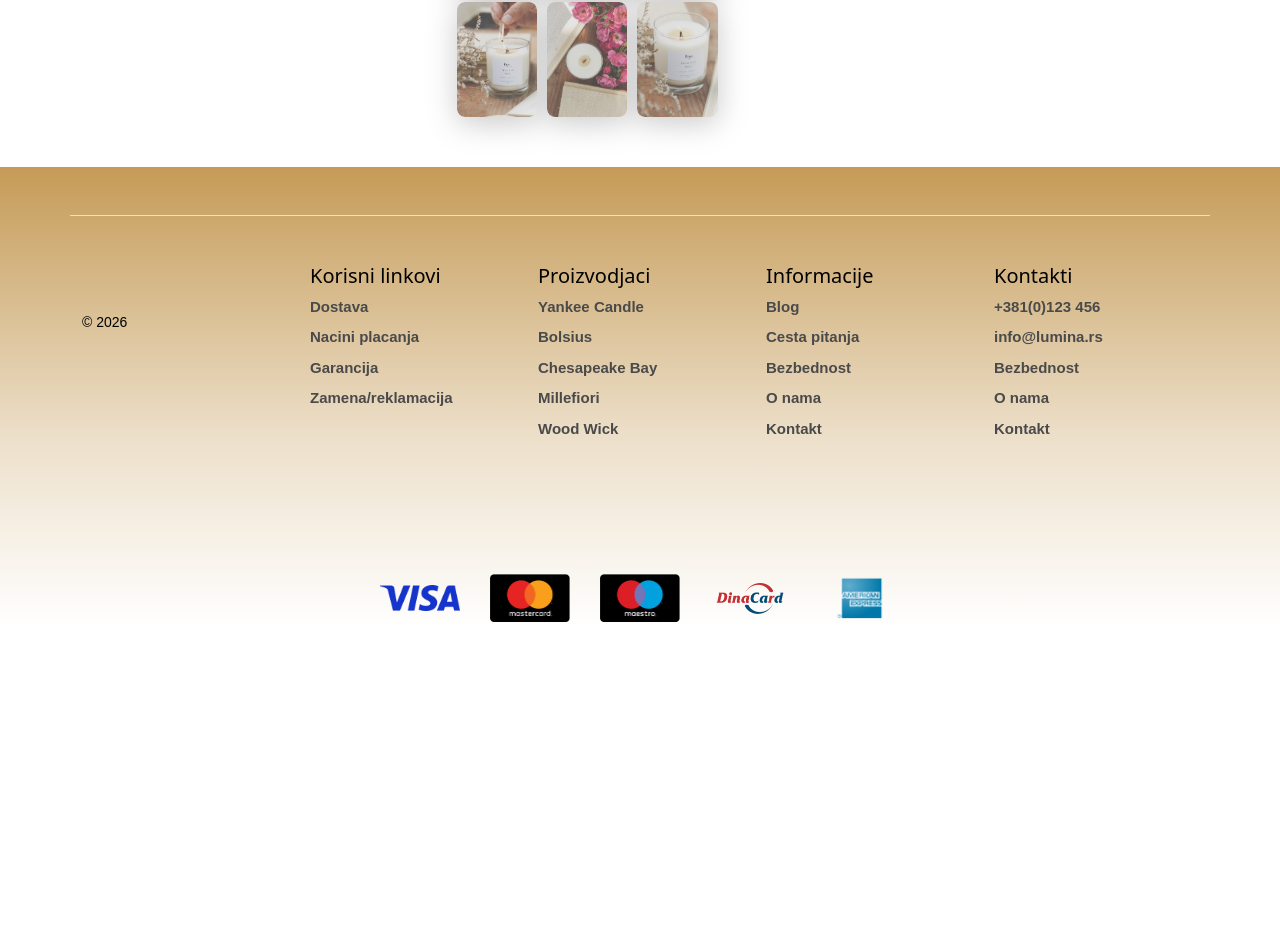
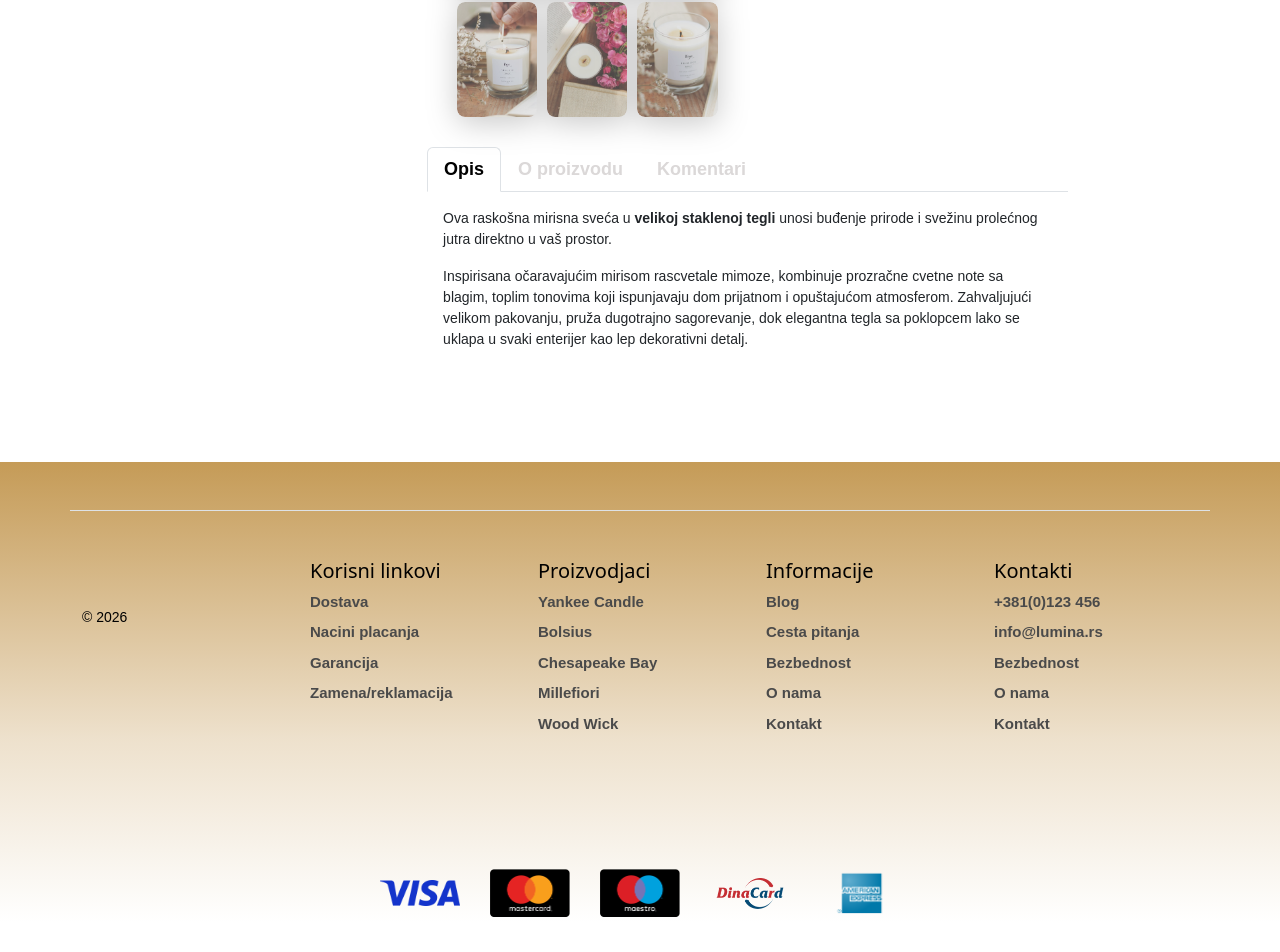
Before and after one commit to MladenTT/lumina-frontend, a React (Vite) app: page /candle in a window 1280 px wide. Shown: the part 736-1688 px from the top of the page. Before the commit the page ends 1364 px from the top, so only its background shows below. Built offline with nearby package versions, Linux system fonts and the light colour scheme.

Commit message:
landing page dodat opis proizvoda

```diff
--- a/src/components/Body.css
+++ b/src/components/Body.css
@@ -27,6 +27,10 @@
     margin-bottom: 20px;;
 }
 
+.mobile-shortcuts {
+    display: none;
+}
+
 @media screen and (max-width: 768px) {
 
     .Body-left {
@@ -40,4 +44,8 @@
         padding-left: 0%;
         padding-right: 0%;
     }
+
+    .mobile-shortcuts {
+        display:block;
+    }
 }
--- a/src/components/Body.jsx
+++ b/src/components/Body.jsx
@@ -13,6 +13,9 @@ const Body = () => {
             <div className="Body-right">
                 <Carousel />
                 <CardList />
+                <div className="mobile-shortcuts">
+                    <Shortcuts />
+                </div>
             </div>
 
         </div>
--- a/src/components/Carousel.css
+++ b/src/components/Carousel.css
@@ -43,7 +43,7 @@
     height: 15rem; /* Mora da prati visinu .carousel-item-a */
   }
 
-  p {
+  .carousel-caption p {
     display: none; /* Sakrivamo paragraf na mobilnim uređajima */
   }
 
--- /dev/null
+++ b/src/components/Review.css
@@ -0,0 +1,19 @@
+.review-container {
+    min-height: 100px;
+    width: 100%;
+    display: flex;
+    align-items: center;
+    gap: 30px;
+}
+
+.review-left {
+    flex: 0 0 150px;
+    text-align: center;
+}
+
+.review-right {
+    flex: 1;
+    display: flex;
+    flex-direction: column;
+    gap: 8px;
+}
--- /dev/null
+++ b/src/components/Review.jsx
@@ -0,0 +1,33 @@
+import './Review.css';
+
+const Review = () => {
+    return (
+        <div className="review-container">
+            <div className="review-left">
+                <div>
+                    <p>Prosecna ocena</p>
+                </div>
+                <div><h4>0.00</h4></div>
+            </div>
+            <div className="review-right">
+                <div className="progress" role="progressbar" aria-label="Basic example" aria-valuenow="0" aria-valuemin="0" aria-valuemax="100">
+                    <div className="progress-bar" style={{ width: '0%', backgroundColor: '#ffc107' }}></div>
+                </div>
+                <div className="progress" role="progressbar" aria-label="Basic example" aria-valuenow="25" aria-valuemin="0" aria-valuemax="100">
+                    <div className="progress-bar" style={{ width: '25%', backgroundColor: '#ffc107' }}></div>
+                </div>
+                <div className="progress" role="progressbar" aria-label="Basic example" aria-valuenow="50" aria-valuemin="0" aria-valuemax="100">
+                    <div className="progress-bar" style={{ width: '50%', backgroundColor: '#ffc107' }}></div>
+                </div>
+                <div className="progress" role="progressbar" aria-label="Basic example" aria-valuenow="75" aria-valuemin="0" aria-valuemax="100">
+                    <div className="progress-bar" style={{ width: '75%', backgroundColor: '#ffc107' }}></div>
+                </div>
+                <div className="progress" role="progressbar" aria-label="Basic example" aria-valuenow="100" aria-valuemin="0" aria-valuemax="100">
+                    <div className="progress-bar" style={{ width: '100%', backgroundColor: '#ffc107' }}></div>
+                </div>
+            </div>
+        </div>
+    );
+};
+
+export default Review;
--- a/src/pages/LandingPage.css
+++ b/src/pages/LandingPage.css
@@ -1,7 +1,8 @@
 .LandingPage-container {
+    min-height: 100vh;
     display: flex;
     flex-direction: column;
-    min-height: 100vh;
+    padding-bottom: 80px;
 }
 
 .titleLandingPage p {
@@ -217,6 +218,22 @@
     color: #ffffff;                    /* Srce unutra postaje belo */
 }
 
+/* Osigurava da sekcija sa tabovima i informacijama uvek ima dovoljno prostora iznad footera */
+.product-info {
+    width: 100%;
+    margin-bottom: 60px; /* Daje "luft" na dnu da sadržaj tabova ne dodiruje footer */
+}
+
+.product-info .tab-content {
+    padding: 1rem;
+}
+
+/* Sprečava da tab-pane sakrije tekst na malim ekranima */
+.tab-content,
+.tab-pane {
+    height: auto !important;
+    overflow: visible !important;
+}
 
 @media screen and (max-width: 768px) {
 
--- a/src/pages/LandingPage.jsx
+++ b/src/pages/LandingPage.jsx
@@ -2,7 +2,8 @@ import './LandingPage.css';
 import Navbar from '../components/Navbar';
 import Footer from '../components/Footer';
 import Shortcuts from '../components/Shortcuts';
-import Breadcrumb from '../components/Breadcrumb'
+import Breadcrumb from '../components/Breadcrumb';
+import Review from '../components/Review';
 
 const LandingPage = () => {
     return (
@@ -74,6 +75,58 @@ const LandingPage = () => {
                         </div>
                     </div>
 
+                    <div className='product-info'>
+                        <ul class="nav nav-tabs" id="myTab" role="tablist">
+                            <li class="nav-item" role="presentation">
+                                <button class="nav-link active" id="home-tab" data-bs-toggle="tab" data-bs-target="#home-tab-pane" type="button" role="tab" aria-controls="home-tab-pane" aria-selected="true">Opis</button>
+                            </li>
+                            <li class="nav-item" role="presentation">
+                                <button class="nav-link" id="profile-tab" data-bs-toggle="tab" data-bs-target="#profile-tab-pane" type="button" role="tab" aria-controls="profile-tab-pane" aria-selected="false">O proizvodu</button>
+                            </li>
+                            <li class="nav-item" role="presentation">
+                                <button class="nav-link" id="contact-tab" data-bs-toggle="tab" data-bs-target="#contact-tab-pane" type="button" role="tab" aria-controls="contact-tab-pane" aria-selected="false">Komentari</button>
+                            </li>
+                            </ul>
+                            <div class="tab-content" id="myTabContent">
+                            <div className="tab-pane show active" id="home-tab-pane" role="tabpanel" aria-labelledby="home-tab" tabIndex="0">
+                                <p className="paragraf-tekst">
+                                    Ova raskošna mirisna sveća u <strong>velikoj staklenoj tegli</strong> unosi buđenje prirode i svežinu prolećnog jutra direktno u vaš prostor.
+                                </p>
+                                <p className="paragraf-tekst">
+                                    Inspirisana očaravajućim mirisom rascvetale mimoze, kombinuje prozračne cvetne note sa blagim, toplim tonovima koji ispunjavaju dom prijatnom i opuštajućom atmosferom. Zahvaljujući velikom pakovanju, pruža dugotrajno sagorevanje, dok elegantna tegla sa poklopcem lako se uklapa u svaki enterijer kao lep dekorativni detalj.
+                                </p>
+                            </div>
+                            <div class="tab-pane" id="profile-tab-pane" role="tabpanel" aria-labelledby="profile-tab" tabindex="0">
+                                <table class="table table-striped">
+                                    <tbody>
+                                        <tr>
+                                            <th>Proizvodjac</th><td>Signature Yankee Candle - Velike</td>
+                                        </tr>
+                                        <tr>
+                                            <th>Kategorija mirisa</th><td>Vocni mirisi</td>
+                                        </tr>
+                                        <tr>
+                                            <th>Boja</th><td>Bez</td>
+                                        </tr>
+                                        <tr>
+                                            <th>Vreme Gorenja</th><td>90 min</td>
+                                        </tr>
+                                        <tr>
+                                            <th>Dimenzija</th><td>9.3 cm x 15.7cm</td>
+                                        </tr>
+                                        <tr>
+                                            <th>Deklaracija</th><td>Proizvođač: VIRGINIA GIFT BRANDS, SAD Uvoznik: Live International d.o.o.</td>
+                                        </tr>
+                                    </tbody>
+                                </table>
+                            </div>
+                            <div class="tab-pane" id="contact-tab-pane" role="tabpanel" aria-labelledby="contact-tab" tabindex="0">
+                                <div>
+                                    <Review />
+                                </div>
+                            </div>
+                        </div>
+                    </div>
 
 
 
```
Also changed, not shown: src/components/Shortcuts.css (line endings or trailing spaces).
